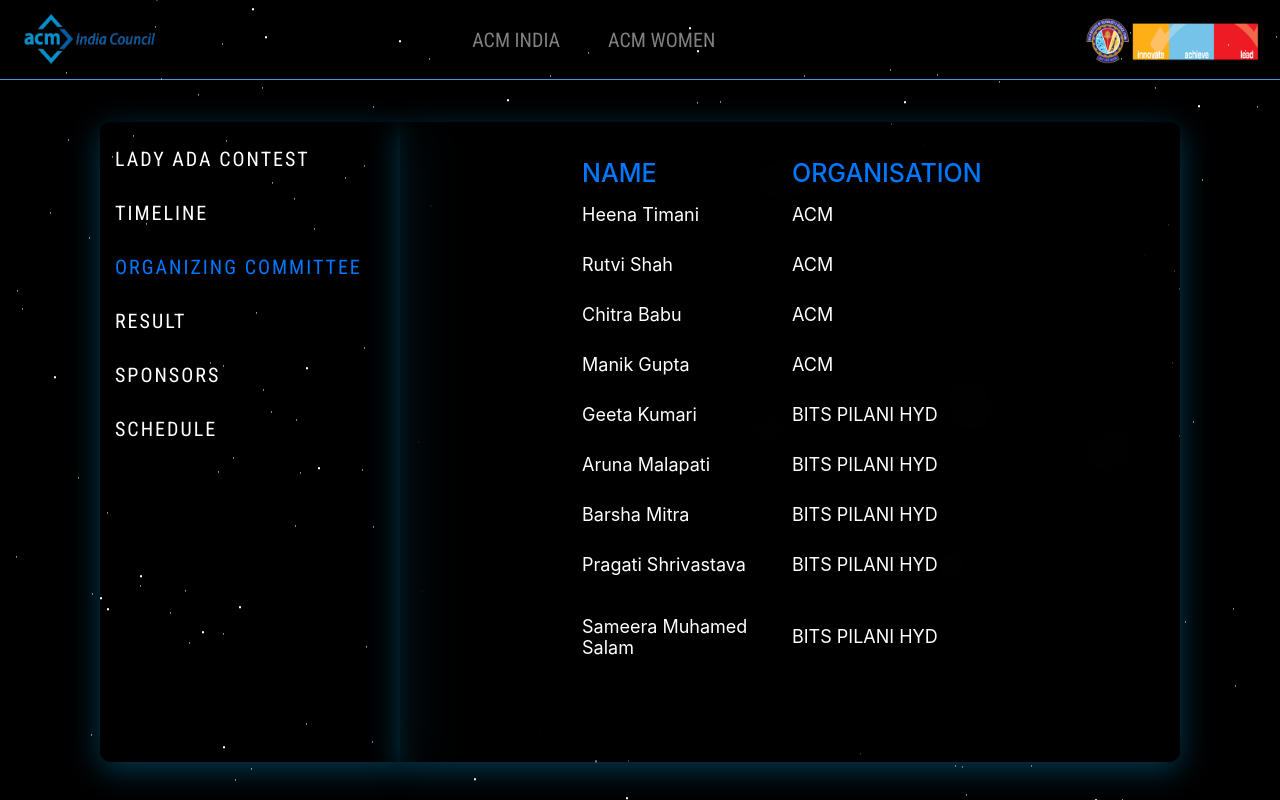
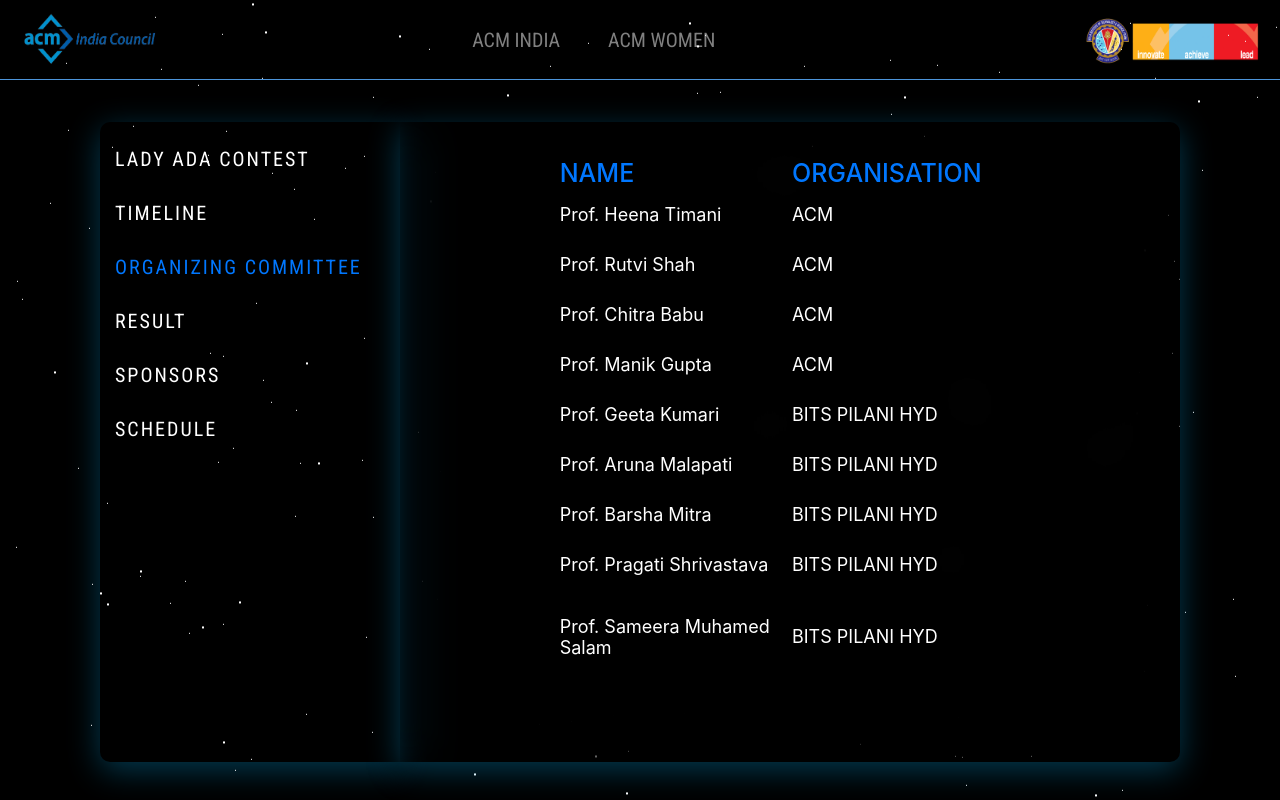
Before and after one commit to akshatkhaitan/acm_w_india, a Next.js app: page / in a window 1280 px wide. Both pictures are taken after a click on the element "ORGANIZING COMMITTEE". Shown: the top 800 px of the page. Built offline with nearby package versions, Linux system fonts and the light colour scheme.

Commit message:
final changes

```diff
--- a/components/Footer.js
+++ b/components/Footer.js
@@ -13,12 +13,12 @@
 		<footer className={styles.footerWrapper}>
 			<div className={styles.footer}>
 				<div className={styles.footerLeft}>
-					<div className={styles.info}>
+					{/* <div className={styles.info}>
 						<h2>ACM BPHC</h2>
 						<p>Accociation For Computing Machinery</p>
-					</div>
+					</div> */}
 					<div className={styles.social}>
-						<h2>Follow Us</h2>
+						<h1>Follow Us</h1>
 						<div className={styles.icons}>
 							<a
 								rel="noopener noreferrer"
@@ -53,7 +53,7 @@
 				</div>
 				<div className={styles.footerRight}>
 					<div className={styles.contact}>
-						<h2>Contact Us</h2>
+						<h1>Contact Us</h1>
 						<a
 							className={styles.mail}
 							href="mailto:acm.bphc@hyderabad.bits-pilani.ac.in"
--- a/components/Map.js
+++ b/components/Map.js
@@ -11,22 +11,37 @@
 					</div>
 				</div>
 				<div className={styles.map_outer}>
+					<div className={styles.map_subHeadingName}>
+						<span>Campus Location:</span>
+						<p>
+							<h3>How to reach</h3>
+							Campus Address
+							Birla Institute of Technology & Science, Pilani
+							Hyderabad Campus
+							Jawahar Nagar, Kapra Mandal
+							Medchal District - 500 078
+							Telangana, India
+						</p>
+						<p>
+
+							Campus Location: BITS-Pilani, Hyderabad Campus is about 25 Kms from Secunderabad Central Railway station, on the  Rajiv Rahadari (Karimnagar Highway) near Hakimpet Air Force station. The campus is in a serene atmosphere amidst scenic terrain with small hillocks and urban forest, near Shameerpet lake. The campus spreads across 200 acres of land. The campus is situated in the vicinity of institutions like ICICI Knowledge Park, NALSAR Law University, SP Bio-Tech Park etc.
+						</p>
+						<p><h3>How to reach BITS-Pilani, Hyderabad Campus from Secunderabad.</h3>
+
+							From Secunderabad railway station to BITS-Pilani, Hyderabad Campus one has to travel 22 KM on Rajiv Rahadari/ Karim Nagar Highway, up to Dongala Mysamma Junction after Alankruta Resorts in Thumkunta Village and take a right turn towards Ghatkesar. After travelling 1.5 KMs on this road, there is again a diversion to the right leading to the Campus. BITS sign boards indicating the directions are available on the way.
+
+							There is a direct Bus No. 212 from Secunderabad Railway station (Gurudwara Point) to BITS-Pilani Hyderabad Campus main gate. Besides there are city buses having numbers 211S, 211A, 211C, 211D, 211E, 211J, 211K, 211T, 211U, 567, 568, 569 which ply from Secunderabad Railway Station to various destinations to the Campus side. Further, there are many APSRTC buses from Secunderabad, Jubilee bus stand to Karim Nagar, Siddhipet, Ramagundam, Gajwel, Cheriyal etc. People can board any of these buses, get down either at Thumkunta or Dongala Mysamma junction which is 1KM away and take an auto to the campus.
+						</p>
+						<p><h3>How to reach BITS-Pilani, Hyderabad Campus from Airport.</h3>
+
+							One can take a pre-paid a taxi from the airport to the campus. Tell the destination is BITS Pilani, Shameerpet. If one comes through the city, the fare will be around Rs. 1100 and it will take around 1 hr 45 mins. If one takes the Outer Ring Road (ORR), the fare will be Rs 1600 including the toll and it will take less than an hour to reach the campus.
+							Or otherwise, one can take an AC bus from airport to Secunderabad and then change to Bus No. 212 which terminates at BITS campus. The travel time is more but much cheaper</p>					</div>
 					<div>
 						<iframe
 							src="https://www.google.com/maps/d/embed?mid=1i-23m9uSjuEhIT7NRm9yYv17u8Fz578&ehbc=2E312F"
 							width="940"
 							height="500"
 						></iframe>
-					</div>
-					<div className={styles.map_subHeadingName}>
-						<span>Campus Location:</span>
-						<p>
-							BITS-Pilani, Hyderabad Campus is about 25 Kms from Secunderabad
-							Central Railway station, on the Rajiv Rahadari (Karimnagar
-							Highway) near Hakimpet Air Force station. The campus is in a
-							serene atmosphere amidst scenic terrain with small hillocks and
-							urban forest, near Shameerpet lake.
-						</p>
 					</div>
 				</div>
 			</div>
--- a/components/OC.js
+++ b/components/OC.js
@@ -13,26 +13,26 @@
                 </thead>
 				<tbody>
 					<tr>
-						<td data-title="DATE">Heena Timani</td>
+						<td data-title="DATE">Prof. Heena Timani</td>
 						{/* <td data-title="NAME OF THE EVENT">Chair </td> */}
 						<td data-title="NAME OF EXPERTS">ACM</td>
 					</tr>
 					<tr>
-						<td data-title="DATE">Rutvi Shah</td>
+						<td data-title="DATE">Prof. Rutvi Shah</td>
 						{/* <td data-title="NAME OF THE EVENT">Head </td> */}
 						<td data-title="NAME OF EXPERTS">
 							ACM{" "}
 						</td>
 					</tr>
 					<tr>
-						<td data-title="DATE">Chitra Babu</td>
+						<td data-title="DATE">Prof. Chitra Babu</td>
 						{/* <td data-title="NAME OF THE EVENT">Head </td> */}
 						<td data-title="NAME OF EXPERTS">
 							ACM{" "}
 						</td>
 					</tr>
 					<tr>
-						<td data-title="DATE">Manik Gupta</td>
+						<td data-title="DATE">Prof. Manik Gupta</td>
 						{/* <td data-title="NAME OF THE EVENT"> */}
 							{/* Faculty Sponsor (OIST ACM Student Chapter){" "} */}
 						{/* </td> */}
@@ -41,35 +41,35 @@
 						</td>
 					</tr>
 					<tr>
-						<td data-title="DATE">Geeta Kumari</td>
+						<td data-title="DATE">Prof. Geeta Kumari</td>
 						{/* <td data-title="NAME OF THE EVENT">Assistant Professor </td> */}
 						<td data-title="NAME OF EXPERTS">
 							BITS PILANI HYD
 						</td>
 					</tr>
 					<tr>
-						<td data-title="DATE">Aruna Malapati</td>
+						<td data-title="DATE">Prof. Aruna Malapati</td>
 						{/* <td data-title="NAME OF THE EVENT">Assistant Professor </td> */}
 						<td data-title="NAME OF EXPERTS">
 						BITS PILANI HYD
 						</td>
 					</tr>
 					<tr>
-						<td data-title="DATE">Barsha Mitra</td>
+						<td data-title="DATE">Prof. Barsha Mitra</td>
 						{/* <td data-title="NAME OF THE EVENT">Assistant Professor</td> */}
 						<td data-title="NAME OF EXPERTS">
 						BITS PILANI HYD
 						</td>
 					</tr>
 					<tr>
-						<td data-title="DATE">Pragati Shrivastava</td>
+						<td data-title="DATE">Prof. Pragati Shrivastava</td>
 						{/* <td data-title="NAME OF THE EVENT">Assistant Professor </td> */}
 						<td data-title="NAME OF EXPERTS">
 						BITS PILANI HYD{" "}
 						</td>
 					</tr>
 					<tr>
-						<td data-title="DATE">Sameera Muhamed Salam</td>
+						<td data-title="DATE">Prof. Sameera Muhamed Salam</td>
 						{/* <td data-title="NAME OF THE EVENT">Assistant Professor</td> */}
 						<td data-title="NAME OF EXPERTS">
 						BITS PILANI HYD
--- a/components/Schedule.js
+++ b/components/Schedule.js
@@ -16,12 +16,12 @@
                 <td align="center"><strong>Time Slot (IST): QnA</strong></td>
             </tr></thead>
             <tbody>
-            <tr>
+            {/* <tr>
                 <td align="center"><strong>Breakfast</strong></td>
                 <td align="center">9:00</td>
                 <td align="center"> </td>
                 <td align="center"></td>
-            </tr>
+            </tr> */}
             <tr>
                 <td align="center"><strong>Inaugural Session</strong></td>
                 <td align="center">10:00 - 10:15</td>
@@ -31,7 +31,7 @@
             <tr>
                 <td align="center"><strong>Talk 1 (IITH)</strong><br/></td>
                 <td align="center">10:15 - 11:00</td>
-                <td align="center">Dr. Raji (Wequity)</td>
+                <td align="center">Dr. Raji (IITH)</td>
                 <td align="center"> 10:45 - 11:00</td>
             </tr>
             <tr>
--- a/styles/Footer.module.css
+++ b/styles/Footer.module.css
@@ -5,7 +5,8 @@
     flex-flow: column;
     padding: 50px;
     padding-bottom: 12px;
-    color: var(--white-color);
+    /* color: var(--white-color); */
+    color: whitesmoke;
     z-index: 100;
     background: var(--primary-color);
     background: linear-gradient(
--- a/styles/Home.module.css
+++ b/styles/Home.module.css
@@ -240,7 +240,8 @@
 }
 
 .map_subHeadingName p {
-	font-size: 20px;
+	font-size: 15px;
+	color: whitesmoke;
 }
 .map_outer span {
 	color: rgb(0, 119, 255);
```
